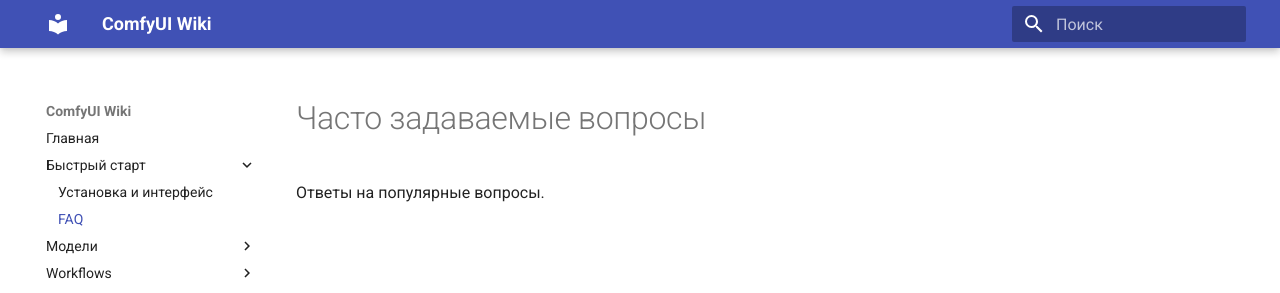
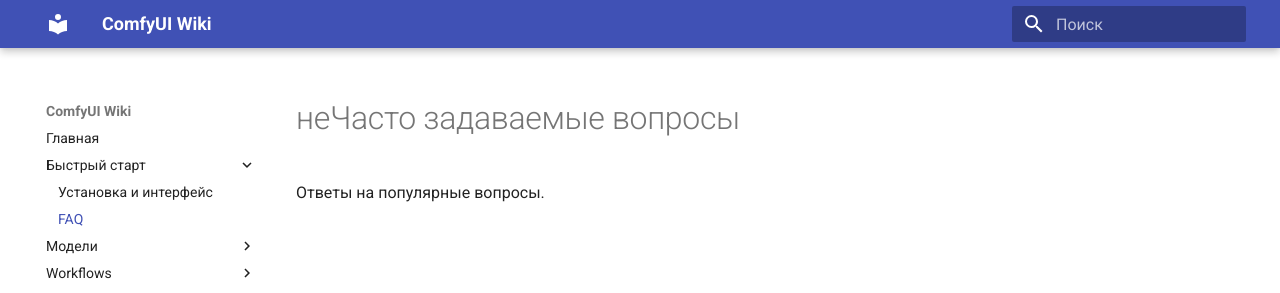
Before and after one commit to samsonxxxx/comfy-wiki, an MkDocs documentation site: the page built from docs/faq.md, in a window 1280 px wide. Shown: the top 293 px of the page. Built offline with MkDocs 1.6.1 and Material for MkDocs 9.7.7, drawn with Linux system fonts in a browser that asks for light colours.

Commit message:
Update Pages “faq”

```diff
--- a/docs/faq.md
+++ b/docs/faq.md
@@ -1,5 +1,6 @@
 ---
-title: "FAQ"
+title: FAQ
 ---
-# Часто задаваемые вопросы
+# неЧасто задаваемые вопросы
+
 Ответы на популярные вопросы.
```
